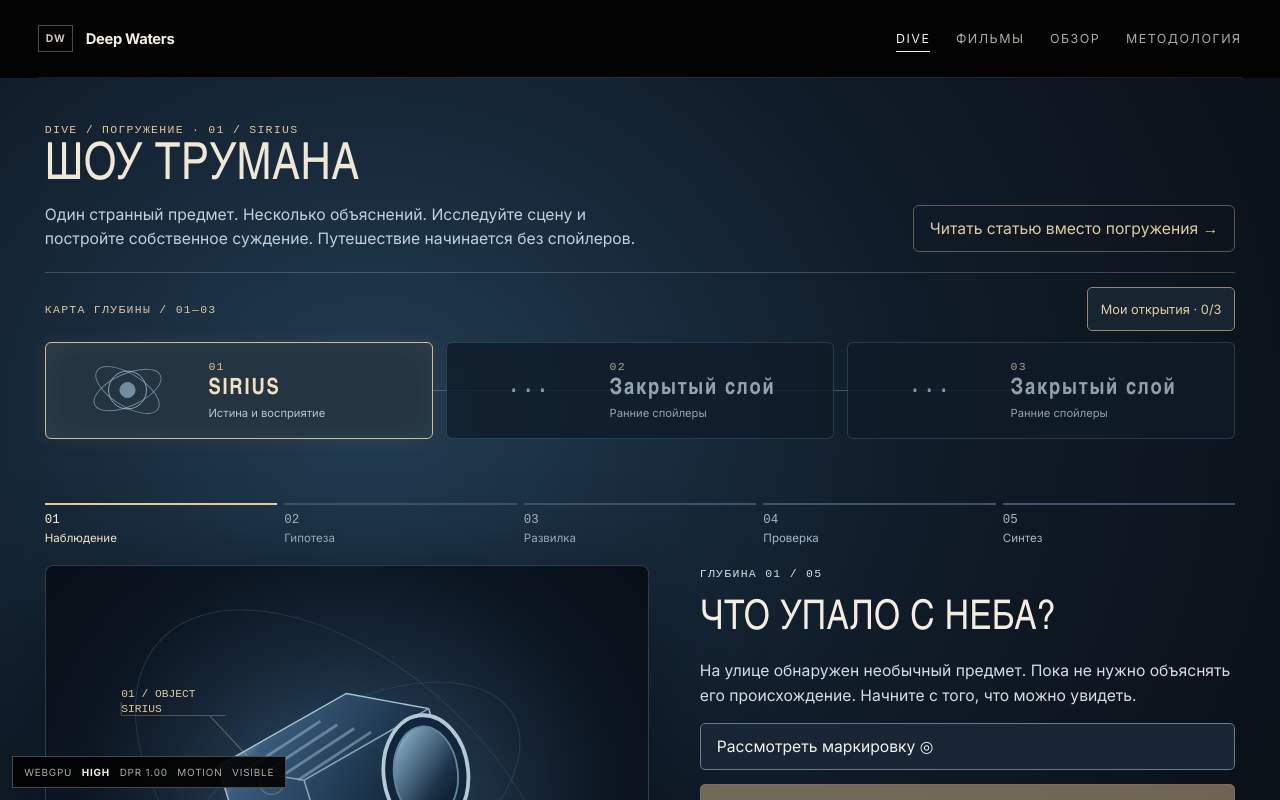
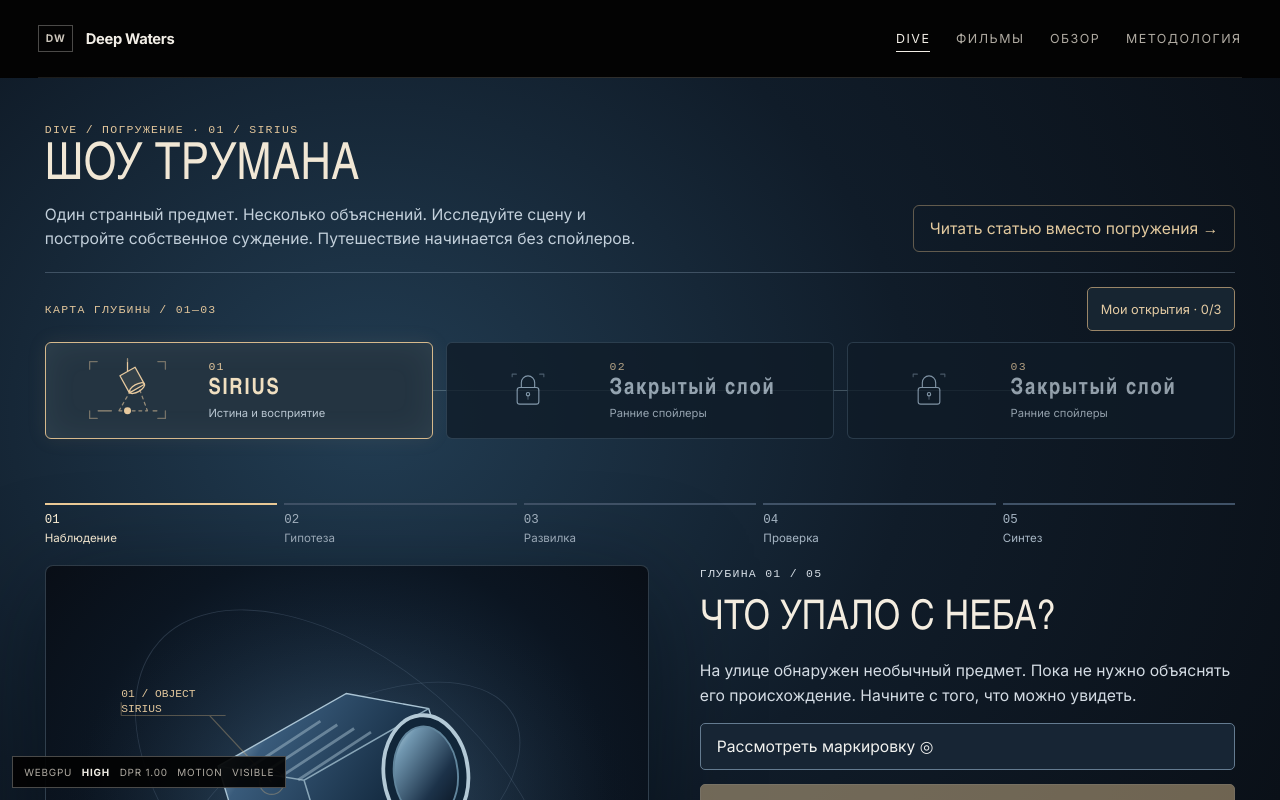
Before and after one commit to FedorMilovanov/DeepMovieReview, a Next.js app: page /films/the-truman-show/dive in a window 1280 px wide. Shown: the top 800 px of the page. Built offline with nearby package versions, Linux system fonts and the light colour scheme.

Commit message:
Give DIVE rooms meaningful cinematic symbols and preserve journal state

```diff
--- a/src/components/film-article/dive-atlas.tsx
+++ b/src/components/film-article/dive-atlas.tsx
@@ -1,6 +1,6 @@
 "use client";
 
-import { useState } from "react";
+import { useId, useState } from "react";
 import type { DiveDiscovery } from "@/lib/dive-opening";
 
 export type DiveRoomId = "sirius" | "fear" | "memory";
@@ -12,18 +12,31 @@ const rooms = [
 
 function RoomSymbol({id}:{id:DiveRoomId}) {
   return <svg viewBox="0 0 96 76" aria-hidden="true">
-    <g fill="none" stroke="currentColor">
+    <g fill="none" stroke="currentColor" strokeWidth="1.35" strokeLinecap="round" strokeLinejoin="round">
+      <path d="M8 16V8h8m64 0h8v8M8 60v8h8m64 0h8v-8" opacity=".42"/>
       {id==="sirius"?<>
-        <ellipse cx="48" cy="38" rx="38" ry="17" transform="rotate(-24 48 38)" opacity=".55"/>
-        <ellipse cx="48" cy="38" rx="38" ry="17" transform="rotate(32 48 38)" opacity=".55"/>
-        <circle cx="48" cy="38" r="20" opacity=".8"/><circle cx="48" cy="38" r="8" fill="currentColor" opacity=".6"/>
+        {/* The falling studio lamp: evidence, not an astronomical atom. */}
+        <path d="M48 9v9m-8 5 16-9 10 18-16 9z" fill="currentColor" fillOpacity=".08"/>
+        <ellipse cx="58" cy="36" rx="9" ry="4" transform="rotate(-30 58 36)"/>
+        <path d="m51 39-12 21m22-22 8 22M39 60h30" opacity=".6" strokeDasharray="3 4"/>
+        <path d="M17 60h14m44 0h4M48 5v4" opacity=".6"/>
+        <circle cx="48" cy="60" r="3" fill="currentColor"/>
       </>:id==="fear"?<>
-        {[0,1,2,3].map(i=><path key={i} d={`M5 ${25+i*11} Q26 ${15+i*11} 48 ${25+i*11} T91 ${25+i*11}`} opacity={.5+i*.1}/>)}
-        <path d="M48 9V65" strokeDasharray="3 5"/><circle cx="48" cy="9" r="4" fill="currentColor"/><circle cx="48" cy="65" r="4" fill="currentColor"/>
+        {/* A route through water, interrupted by a barrier. */}
+        <path d="M13 25q9-7 18 0t18 0 18 0 16 0M13 39q9-7 18 0t18 0 18 0 16 0M13 53q9-7 18 0t18 0 18 0 16 0" opacity=".38"/>
+        <path d="M21 61 39 48 43 34 61 20" strokeWidth="2"/>
+        <path d="M54 21l8-2-2 8"/>
+        <circle cx="21" cy="61" r="3" fill="currentColor"/>
+        <path d="M31 34h40" strokeDasharray="2 4" opacity=".8"/>
+        <path d="M66 31v6m4-6v6" strokeWidth="2"/>
       </>:<>
-        <rect x="14" y="16" width="47" height="51" rx="3" transform="rotate(-12 14 16)" opacity=".65"/>
-        <rect x="34" y="9" width="47" height="51" rx="3" transform="rotate(12 34 9)"/>
-        <path d="M40 43L56 25L75 43M47 48H71" opacity=".7"/><circle cx="68" cy="24" r="4" opacity=".7"/>
+        {/* Two film frames, one reconstructed memory. */}
+        <rect x="17" y="21" width="43" height="37" rx="2" transform="rotate(-11 38 40)" opacity=".55"/>
+        <rect x="36" y="15" width="43" height="37" rx="2" fill="currentColor" fillOpacity=".06"/>
+        <path d="M36 22h43M36 45h43M43 18.5h3m8 0h3m8 0h3M43 48.5h3m8 0h3m8 0h3"/>
+        <path d="m41 41 10-10 7 6 6-5 10 9" opacity=".75"/>
+        <circle cx="68" cy="28" r="2.5"/>
+        <path d="M29 61h26m-3-3 3 3-3 3" opacity=".65"/>
       </>}
     </g>
   </svg>;
@@ -31,17 +44,18 @@ function RoomSymbol({id}:{id:DiveRoomId}) {
 
 export function DiveAtlas({room,fearAvailable,memoryAvailable,discoveries,onSelect}:{room:DiveRoomId;fearAvailable:boolean;memoryAvailable:boolean;discoveries:Partial<Record<DiveRoomId,DiveDiscovery>>;onSelect:(id:DiveRoomId)=>void}) {
   const [expanded,setExpanded] = useState(false);
+  const journalId = useId();
   const unlocked = {sirius:true,fear:fearAvailable,memory:memoryAvailable};
   const completed = rooms.filter(item=>unlocked[item.id]&&discoveries[item.id]);
   return <section className="diveAtlas" aria-label="Карта исследования">
-    <div className="diveAtlasTitle"><span className="diveEyebrow">Карта глубины / 01—03</span><button type="button" className="diveAtlasToggle" aria-expanded={expanded} onClick={()=>setExpanded(!expanded)}> {expanded?"Скрыть открытия":"Мои открытия"} · {completed.length}/3</button></div>
+    <div className="diveAtlasTitle"><span className="diveEyebrow">Карта глубины / 01—03</span><button type="button" className="diveAtlasToggle" aria-expanded={expanded} aria-controls={journalId} onClick={()=>setExpanded(value=>!value)}>{expanded?"Скрыть открытия":"Мои открытия"} · {completed.length}/3</button></div>
     <nav className="diveRoomRail" aria-label="Маршрут погружения">
       {rooms.map(item=>unlocked[item.id]?<button type="button" key={item.id} aria-current={room===item.id?"step":undefined} onClick={()=>onSelect(item.id)} data-room-id={item.id} data-completed={Boolean(discoveries[item.id])}>
         <div className="diveAtlasSymbol"><RoomSymbol id={item.id}/></div>
-        <div className="diveAtlasRoomCopy"><span className="diveEyebrow">{item.number}</span><strong>{item.title}</strong><small>{discoveries[item.id]?"Исследовано":item.subtitle}</small></div>
-      </button>:<div key={item.id} className="diveAtlasLocked"><div className="diveAtlasLock" aria-hidden="true">···</div><div className="diveAtlasRoomCopy"><span className="diveEyebrow">{item.number}</span><strong>Закрытый слой</strong><small>Ранние спойлеры</small></div></div>)}
+        <div className="diveAtlasRoomCopy"><span className="diveEyebrow">{item.number}{discoveries[item.id]?<span className="diveAtlasDone" aria-label="Исследовано"><svg viewBox="0 0 16 16" fill="none" aria-hidden="true"><path d="m3 8 3 3 7-7"/></svg></span>:null}</span><strong lang="en">{item.title}</strong><small>{item.subtitle}</small></div>
+      </button>:<div key={item.id} className="diveAtlasLocked"><div className="diveAtlasLock" aria-hidden="true"><svg viewBox="0 0 48 48" fill="none"><path d="M16 21v-6a8 8 0 0 1 16 0v6"/><rect x="11" y="21" width="26" height="20" rx="3"/><circle cx="24" cy="29" r="2"/><path d="M24 31v4M5 8v-3h5m28 0h5v3" opacity=".5"/></svg></div><div className="diveAtlasRoomCopy"><span className="diveEyebrow">{item.number}</span><strong>Закрытый слой</strong><small>Ранние спойлеры</small></div></div>)}
     </nav>
-    {expanded?<div className="diveAtlasJournal">
+    <div id={journalId} className="diveAtlasJournal" hidden={!expanded}>
       <h2>Ваш путь мысли</h2>
       {completed.length===0?<p>После каждого завершённого исследования здесь появятся ваши открытия и изменение первоначального суждения.</p>:completed.map(item=>{
         const finding=discoveries[item.id];
@@ -53,6 +67,6 @@ export function DiveAtlas({room,fearAvailable,memoryAvailable,discoveries,onSele
       })}
       {completed.length>=2?<div className="diveJournalSynthesis"><span className="diveEyebrow">Связь открытий</span><p>{discoveries.sirius&&discoveries.fear?"То, чему человек доверяет, влияет на его представление об опасности. Проверка объяснений и проверка предупреждений — части одного вопроса о свободе суждения.":discoveries.fear&&discoveries.memory?"Пережитое и рассказанное о прошлом участвуют в решениях человека. Это объясняет необходимость исследовать одновременно обстоятельства, память и отношения.":"Личное воспоминание и рассказ о нём — не одно и то же. Сопоставление этих уровней помогает понять, откуда берутся наши представления о себе."}</p>{completed.length===3?<p>Все три комнаты связывает вопрос: как человек формирует знание о мире и о себе, не отдавая другому право единолично определять его действительность?</p>:null}</div>:null}
       <small>Это дневник исследованных аргументов в текущем сеансе, а не оценка личности.</small>
-    </div>:null}
+    </div>
   </section>;
 }
--- a/src/styles/article/dive-atlas.css
+++ b/src/styles/article/dive-atlas.css
@@ -9,13 +9,19 @@
 .diveAtlas .diveRoomRail > [aria-current="step"] { box-shadow:inset 0 0 32px #94bacb18, 0 0 20px #c5a47518; }
 .diveAtlasSymbol { color:#aac8dc; }
 .diveAtlasSymbol svg { display:block; width:100%; max-height:72px; }
+.diveRoomRail > [aria-current="step"] .diveAtlasSymbol { color:#e7c99e; }
+.diveAtlasRoomCopy > .diveEyebrow { display:flex; align-items:center; gap:.3rem; }
 .diveRoomRail [data-room-id="fear"] .diveAtlasSymbol { color:#8dc4c8; }
 .diveRoomRail [data-room-id="memory"] .diveAtlasSymbol { color:#d5b98e; }
 .diveAtlasRoomCopy { display:grid; gap:.2rem; }
 .diveAtlasRoomCopy strong { font-family:var(--font-display); font-size:clamp(.9rem,1.8vw,1.4rem); letter-spacing:.08em; }
 .diveAtlasRoomCopy small { line-height:1.35; }
 .diveAtlasLocked { opacity:.78; }
-.diveAtlasLock { font:1.5rem var(--font-meta); text-align:center; color:#a0b6c8; }
+.diveAtlasLock { display:grid; place-items:center; color:#a0b6c8; }
+.diveAtlasLock svg { width:min(100%,40px); height:40px; stroke:currentColor; stroke-width:1.35; stroke-linecap:round; stroke-linejoin:round; }
+.diveAtlasDone { display:inline-flex; margin-inline-start:.35rem; vertical-align:middle; color:#d5c59f; }
+.diveAtlasDone svg { width:13px; height:13px; stroke:currentColor; stroke-width:1.6; stroke-linecap:round; stroke-linejoin:round; }
+.diveAtlasJournal[hidden] { display:none; }
 .diveAtlasJournal { display:grid; gap:1rem; padding:clamp(1rem,3vw,2rem); background:#0b141f; border:1px solid #6f899b66; border-radius:8px; margin-bottom:var(--space-3); }
 .diveAtlasJournal h2 { font-family:var(--font-display); font-size:1.65rem; color:#f0e2cd; margin:0; }
 .diveAtlasJournal p { color:#cdd7de; line-height:1.6; margin:0; }
@@ -43,6 +49,7 @@
   .diveAtlas .diveRoomRail { gap:.35rem; }
   .diveAtlas .diveRoomRail > * { grid-template-columns:1fr; min-height:112px; padding:.5rem .35rem; text-align:center; gap:.2rem; }
   .diveAtlasSymbol svg { height:44px; }
+  .diveAtlasRoomCopy > .diveEyebrow { justify-content:center; }
   .diveAtlasRoomCopy strong { font-size:.9rem; letter-spacing:.02em; }
   .diveAtlasRoomCopy small { font-size:.62rem; }
   .memoryStage { position:relative; top:auto; }
```
